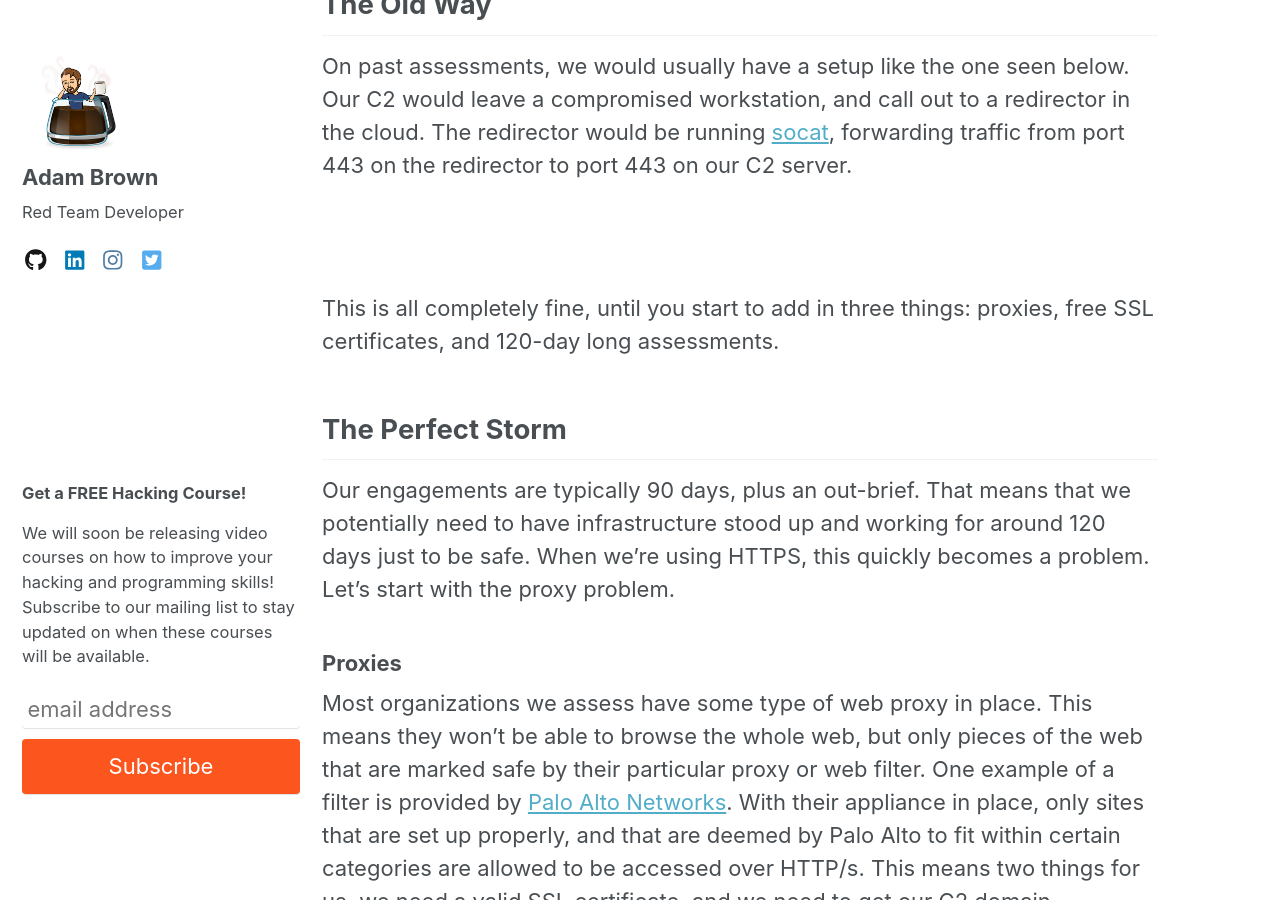
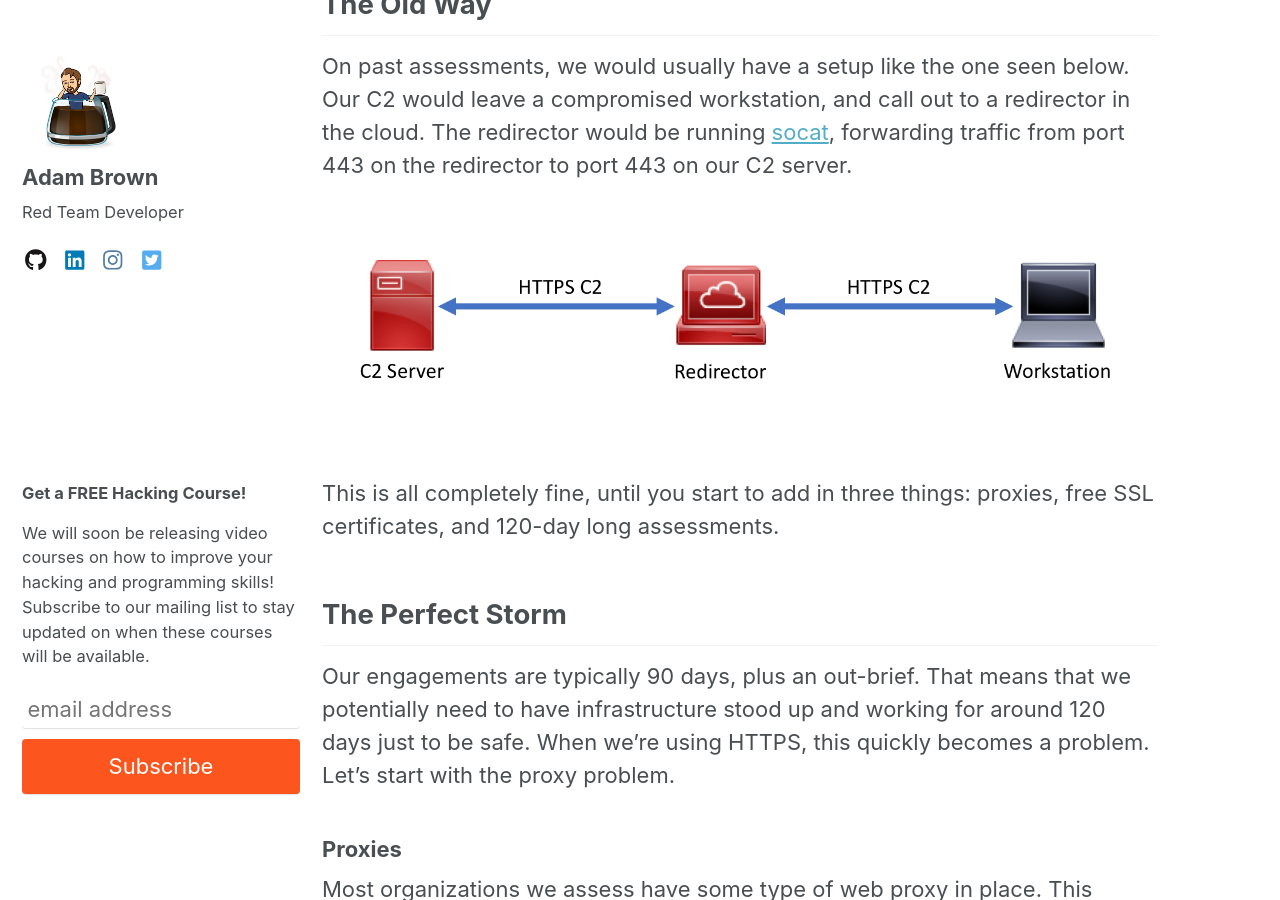
Before and after one commit to coffeegist/coffeegist.github.io, a Jekyll site: the page built from _posts/2018-06-07-resilient-red-team-https-redirection-using-nginx.md, in a window 1280 px wide and 900 px high, scrolled down 681 px. Built offline with Jekyll 4.4.1, drawn with Linux system fonts in a browser that asks for light colours; nearby versions of some CDN libraries; comment, search, counter and statistics services are not loaded.

Commit message:
* Fix typo.

```diff
--- a/_posts/2018-06-07-resilient-red-team-https-redirection-using-nginx.md
+++ b/_posts/2018-06-07-resilient-red-team-https-redirection-using-nginx.md
@@ -14,7 +14,7 @@ On a typical red team assessment, a redirector is a crucial part of the infrastr
 
 On past assessments, we would usually have a setup like the one seen below. Our C2 would leave a compromised workstation, and call out to a redirector in the cloud. The redirector would be running [socat](http://www.dest-unreach.org/socat/doc/socat.html), forwarding traffic from port 443 on the redirector to port 443 on our C2 server.
 
-{% include figure image_path="/assets/images/2018-08-07-resilient-red-team-https-redirectors/basic-redirector.png" %}
+{% include figure image_path="/assets/images/2018-06-07-resilient-red-team-https-redirection-using-nginx/basic-redirector.png" %}
 
 This is all completely fine, until you start to add in three things: proxies, free SSL certificates, and 120-day long assessments.
 
```
